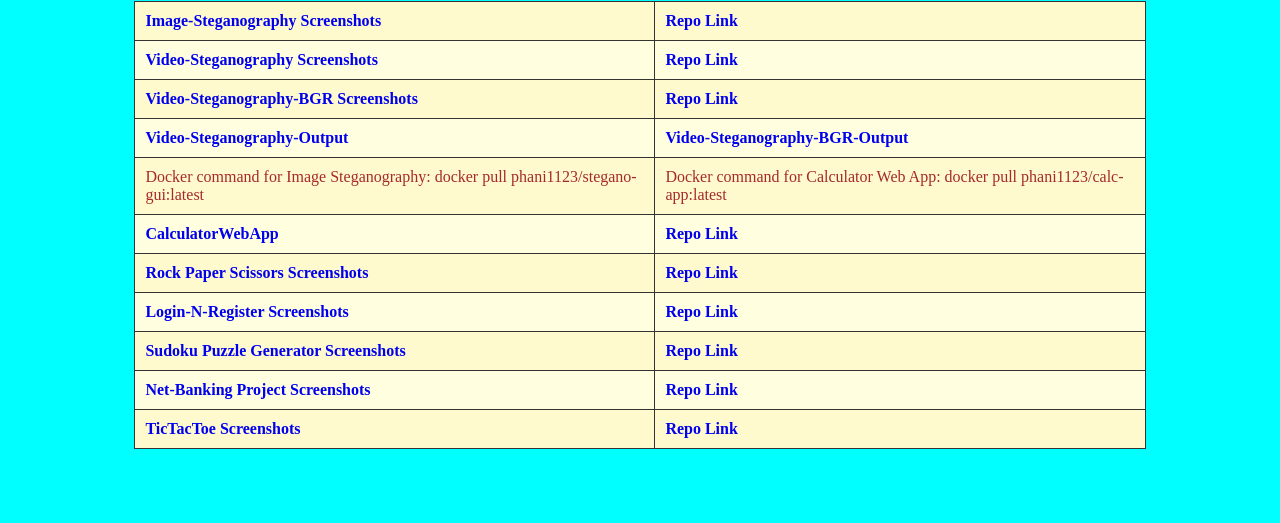
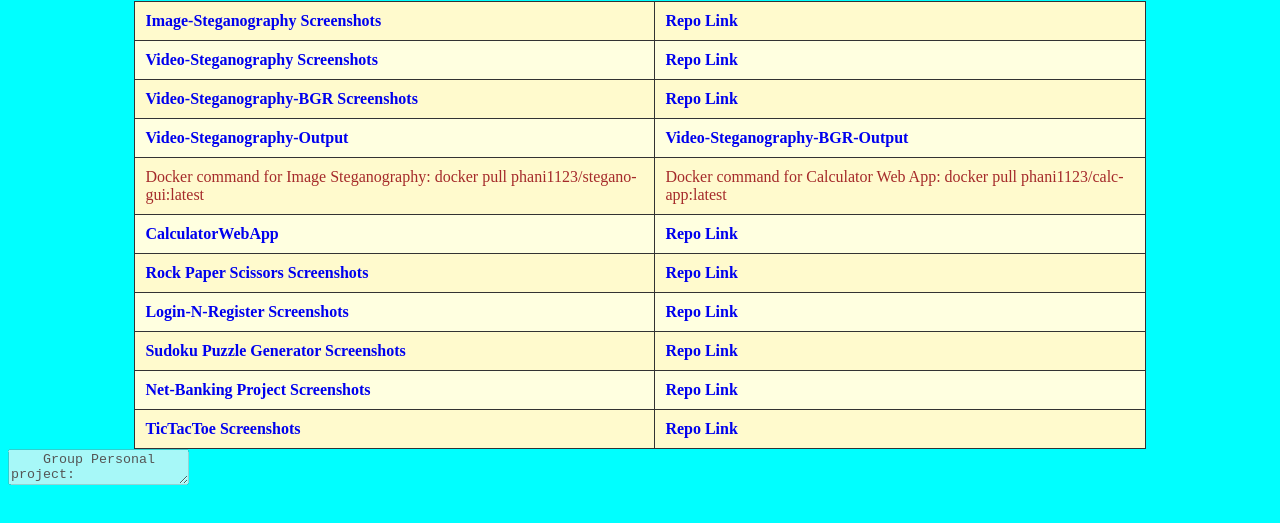
Before and after one commit to Kesava1995/Personal_Projects, a plain HTML site: page index.html in a window 1280 px wide. Shown: the part 79-602 px from the top of the page. Drawn offline with Linux system fonts and the light colour scheme.

Commit message:
Update index.html

```diff
--- a/index.html
+++ b/index.html
@@ -86,5 +86,57 @@
       <td><a href="https://github.com/Kesava1995/TicTacToe" target="_blank">Repo Link</a></td>
     </tr>
   </table>
+  <textarea disabled>
+    Group Personal project:
+1) a) Developed GUI for Image Steganography using Tkinter – Encoding and Decoding. [Partially Guided Interface]
+Developed a Tkinter-based GUI application for Image Steganography enabling message encoding and decoding within images. Implemented partial user guidance, drag-and-drop support, Shortcuts, Menu Bar
+
+b) Dockerized the GUI app for cross-platform compatibility. Published on Docker Hub.
+
+
+2) Developed two different GUI variants of Video Steganography
+[Interface adapted from Image Steganography GUI App]
+•	RGB [Encoding- converts coded RGB image into BGR image and video created by repeating image | Decoding- image extracted, converted to RGB and code extracted]
+
+and
+
+•	BGR [Encoding- image converted to BGR and then coded and video created by repeating image | Decoding- image extracted from video, and code extracted]
+which can encode a single image into video and also decode the video to get the encoded message.
+
+
+Solitary Personal Projects:
+3) Developed a Calculator web app for which code was written using JavaScript, HTML, CSS. It can also calculate GCD and LCM of (N numbers and N fractions [Simplifies the input fractions before calculating and output fractions before displaying]). Bootstrap Enabled.
+i) Performed Static Website hosting on AWS S3 and Azure Storage Account Container
+ii) Also deployed using GitHub
+iii) Dockerized and Deployed:
+•	Containerized the app using a custom Dockerfile with NGINX base image
+docker pull phani1123/calc-app:latest
+•	Deployed using Kubernetes with multi-node setup (master & 2 workers)
+•	Wrote YAML manifests for deployment & services (deployment.yaml, service.yaml)
+
+4) Developed Tkinter GUI for Tic-Tac-Toe
+
+5) Rock Paper Scissors – PHP Web App
+Built a login-protected Rock Paper Scissors game in PHP with form validation, session-less login, and game logic. Used MAMP for local testing. Demonstrated understanding of POST/GET, hashing, and condition handling in server-side scripting.
+
+6) Login-N-Register - A PHP web application with MySQL database integration, providing user registration and login functionality
+A group of php pages built using HTML, CSS and PHP.
+Landing page=>index.php
+Registration page=>register.php
+Login page=>login.php
+Tested using MAMP
+
+7) Sudoku Puzzle Generator – Java Application using swing, awt, event, Random
+Has 3 modes using Random: Easy (35-45), Medium (25-30), Hard (20-25). It detects all the three duplicate anomalies [row, column, box]
+
+8) Netbanking Web Application| PHP, MySQL, HTML/CSS, MAMP
+•	Built a secure netbanking prototype with user login, account balance display, and debit functionality.
+•	Managed user sessions and real-time balance updates with MySQL integration.
+•	Ensured data security through server-side validation and authentication.
+Atomicity	✅ Yes	begin_transaction (), commit (), rollback ()
+Consistency	✅ Yes	Business rules enforced via logic & updates
+Isolation	✅ Yes	SET TRANSACTION ISOLATION LEVEL SERIALIZABLE
+Durability	✅ Yes	InnoDB guarantees commit persistence
+  </textarea>
 </body>
 </html>
```
